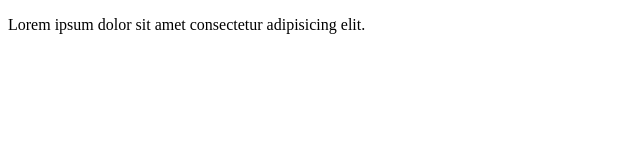
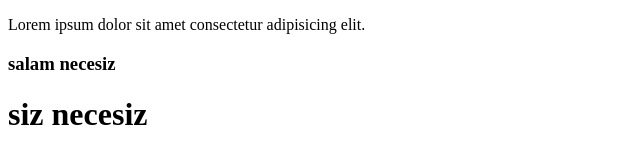
Before and after one commit to Sebuhi87/baku, a plain HTML site: page index.html in a window 1280 px wide. Shown: the whole page, without its empty margins (0-640 px from the left). Drawn offline with Linux system fonts and the light colour scheme.

Commit message:
yeni metn

```diff
--- a/index.html
+++ b/index.html
@@ -10,6 +10,8 @@
 
 <body>
     <p>Lorem ipsum dolor sit amet consectetur adipisicing elit.</p>
+    <h3>salam necesiz</h3>
+    <h1>siz necesiz</h1>
 
 </body>
 
```
Also changed, not shown: index.js (added), style.css (added).
